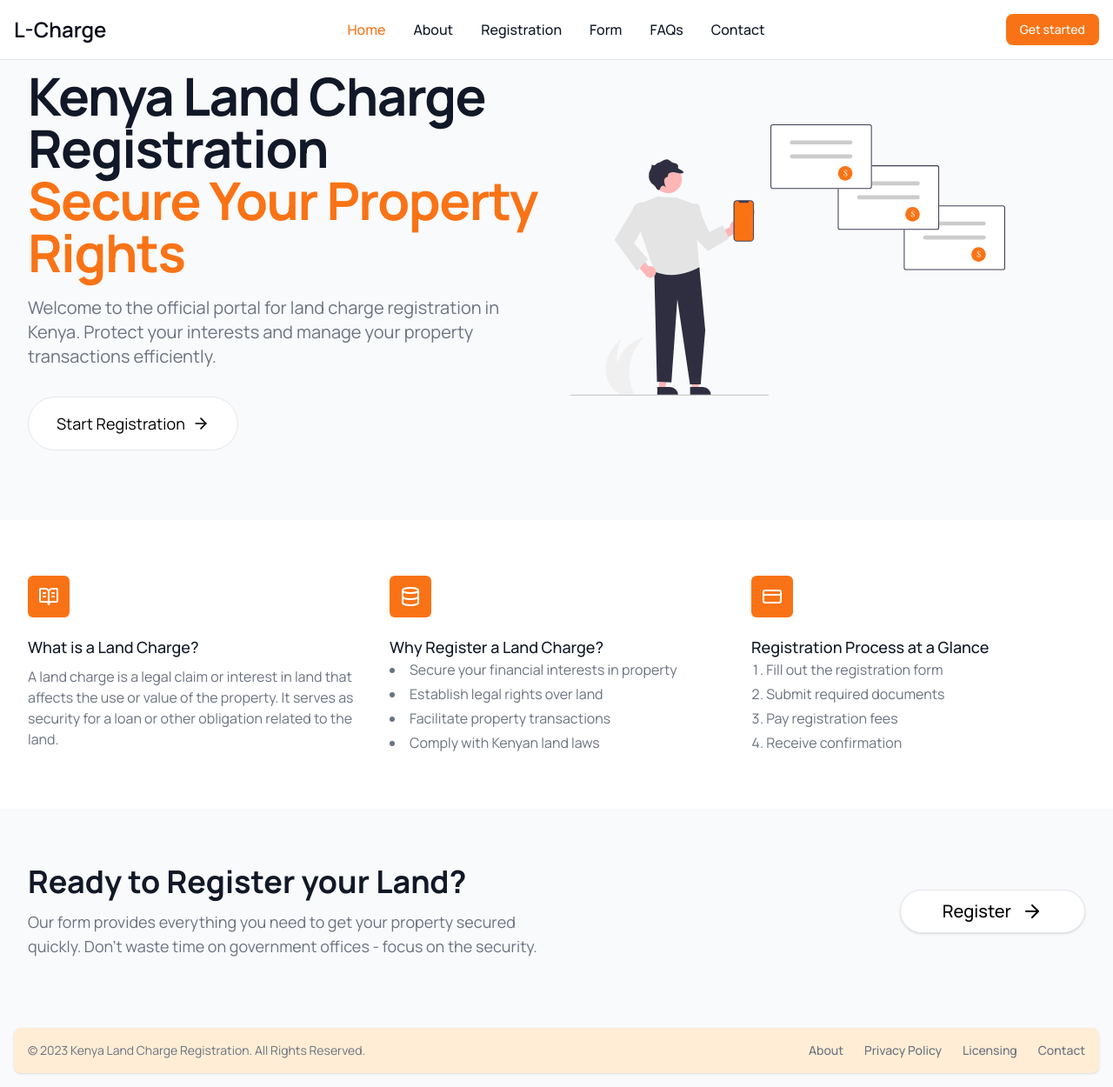
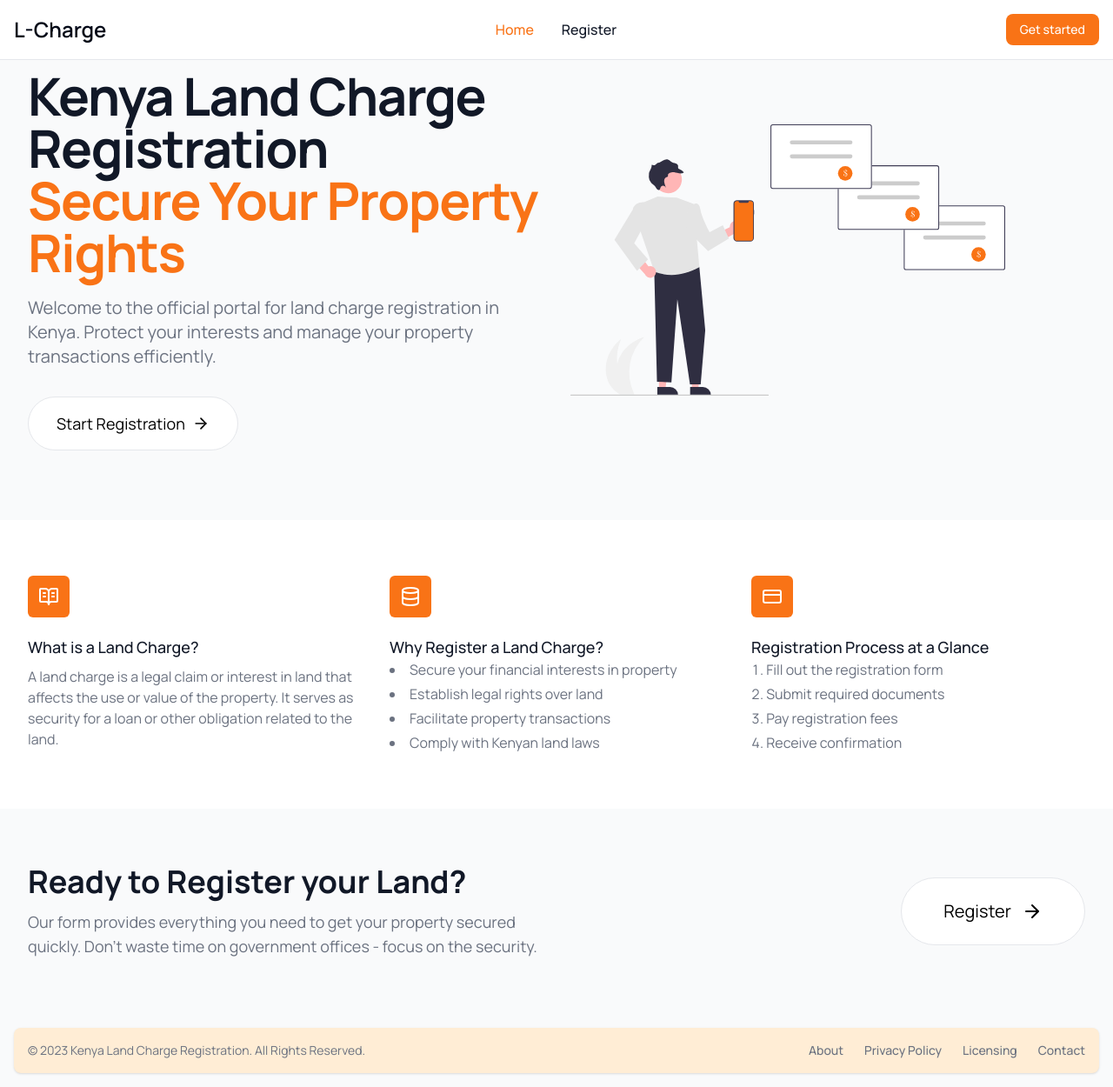
Before and after one commit to daveclinton/kenya-land-charge, a Next.js app: page / in a window 1280 px wide. Shown: the whole page at 87% size. Built offline with nearby package versions, Linux system fonts and the light colour scheme; what tailwindcss-react-aria-components would draw is missing.

Commit message:
feat: disable unused links

```diff
--- a/app/(dashboard)/layout.tsx
+++ b/app/(dashboard)/layout.tsx
@@ -96,7 +96,7 @@ function Header() {
                 Home
               </Link>
             </li>
-            <li>
+            {/* <li>
               <Link
                 href="/about"
                 className={`block py-2 px-3 ${
@@ -107,7 +107,7 @@ function Header() {
               >
                 About
               </Link>
-            </li>
+            </li> */}
             <li>
               <Link
                 href="/registration"
@@ -117,10 +117,10 @@ function Header() {
                     : "text-gray-900 hover:bg-gray-100 md:hover:bg-transparent md:hover:text-orange-500"
                 } rounded md:p-0 md:dark:hover:text-orange-500 dark:text-white dark:hover:bg-gray-700 dark:hover:text-white md:dark:hover:bg-transparent dark:border-gray-700`}
               >
-                Registration
+                Register
               </Link>
             </li>
-            <li>
+            {/* <li>
               <Link
                 href="/form"
                 className={`block py-2 px-3 ${
@@ -131,8 +131,8 @@ function Header() {
               >
                 Form
               </Link>
-            </li>
-            <li>
+            </li> */}
+            {/* <li>
               <Link
                 href="/faqs"
                 className={`block py-2 px-3 ${
@@ -155,7 +155,7 @@ function Header() {
               >
                 Contact
               </Link>
-            </li>
+            </li> */}
           </ul>
         </div>
       </div>
--- a/app/(dashboard)/page.tsx
+++ b/app/(dashboard)/page.tsx
@@ -113,15 +113,13 @@ export default function HomePage() {
               </p>
             </div>
             <div className="mt-8 lg:mt-0 flex justify-center lg:justify-end">
-              <a
-                href="https://github.com/leerob/next-saas-starter"
-                target="_blank"
+              <Link
+                href="/registration"
+                className="bg-white hover:bg-gray-100 text-black border border-gray-200 rounded-full text-xl px-12 py-6 inline-flex items-center justify-center"
               >
-                <Button className="bg-white hover:bg-gray-100 text-black border border-gray-200 rounded-full text-xl px-12 py-6 inline-flex items-center justify-center">
-                  Register
-                  <ArrowRight className="ml-3 h-6 w-6" />
-                </Button>
-              </a>
+                Register
+                <ArrowRight className="ml-3 h-6 w-6" />
+              </Link>
             </div>
           </div>
         </div>
```
